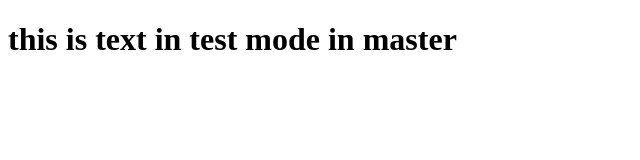
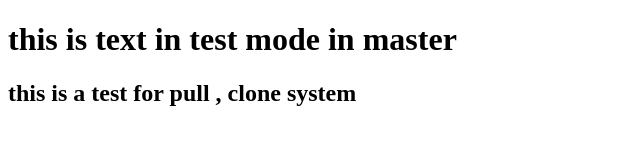
Before and after one commit to Mobin-119/Git, a plain HTML site: page test.html in a window 1280 px wide. Shown: the whole page, without its empty margins (0-640 px from the left). Drawn offline with Linux system fonts and the light colour scheme.

Commit message:
Update test.html

```diff
--- a/test.html
+++ b/test.html
@@ -7,5 +7,6 @@
 </head>
 <body>
     <h1>this is text in test mode in master</h1>
+    <h2>this is a test for pull , clone system</h2>
 </body>
 </html>
```
